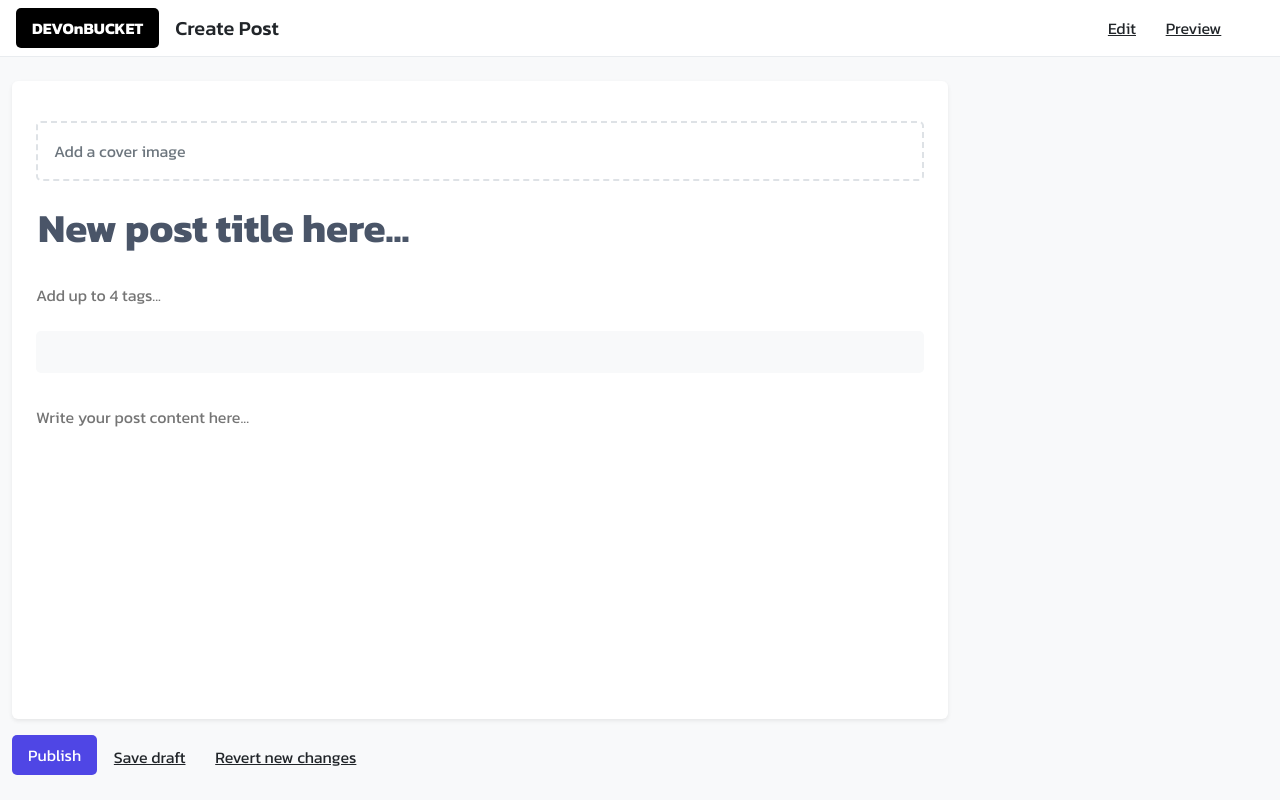
After one commit to nntch26/DevOnBucket, a Django app: page /createpost/ in a window 1280 px wide. The commit adds this page. Run offline with Django 5.2, Linux system fonts and the light colour scheme; some libraries are stand-ins or nearby versions.

Commit message:
post page

```diff
--- a/myproject/myapp/static/style.css
+++ b/myproject/myapp/static/style.css
@@ -37,3 +37,110 @@
     display: inline-block;
     font-size: 14px;
 }
+
+.header {
+    background-color: white;
+    border-bottom: 1px solid #e9ecef;
+    padding: 0.5rem 1rem;
+}
+.dev-logo {
+    background-color: black;
+    color: white;
+    padding: 0.5rem 1rem;
+    font-weight: bold;
+    border-radius: 5px;
+    text-decoration: none;
+}
+.dev-logo:hover {
+    color: white;
+}
+.cover-image-btn {
+    background-color: white;
+    border: 2px dashed #dee2e6;
+    color: #6c757d;
+    padding: 1rem;
+    border-radius: 5px;
+    width: 100%;
+    text-align: left;
+    margin: 1rem 0;
+}
+.cover-image-btn:hover {
+    background-color: #f8f9fa;
+}
+.editor-toolbar {
+    background-color: #f8f9fa;
+    padding: 0.5rem;
+    border-radius: 5px;
+    margin-bottom: 1rem;
+}
+.toolbar-btn {
+    background: none;
+    border: none;
+    color: #495057;
+    padding: 0.5rem;
+    margin-right: 0.5rem;
+    border-radius: 4px;
+}
+.toolbar-btn:hover {
+    background-color: #e9ecef;
+}
+.title-input {
+    font-size: 2.5rem;
+    border: none;
+    width: 100%;
+    margin-bottom: 1rem;
+    font-weight: bold;
+    color: #2d3748;
+}
+.title-input::placeholder {
+    color: #4a5568;
+}
+.title-input:focus {
+    outline: none;
+}
+.tag-input {
+    border: none;
+    padding: 0.5rem 0;
+    width: 100%;
+    margin-bottom: 1rem;
+    color: #4a5568;
+}
+.tag-input:focus {
+    outline: none;
+}
+.content-area {
+    border: none;
+    width: 100%;
+    min-height: 300px;
+    resize: none;
+    padding: 1rem 0;
+}
+.content-area:focus {
+    outline: none;
+}
+.publish-btn {
+    background-color: #4F46E5;
+    color: white;
+    border: none;
+    padding: 0.5rem 1rem;
+    border-radius: 5px;
+}
+.publish-btn:hover {
+    background-color: #4338CA;
+}
+.tips-section {
+    background-color: #f8f9fa;
+    padding: 1.5rem;
+    border-radius: 5px;
+}
+.tips-section h5 {
+    color: #2d3748;
+    margin-bottom: 1rem;
+}
+.tips-section ul {
+    padding-left: 1.2rem;
+}
+.tips-section li {
+    color: #4a5568;
+    margin-bottom: 1rem;
+}
--- a/myproject/myapp/templates/layout.html
+++ b/myproject/myapp/templates/layout.html
@@ -34,7 +34,7 @@
     {% block navbar %}
     <nav class="navbar navbar-expand-lg navbar-light bg-white border-bottom">
         <div class="container-fluid px-4">
-            <a href="">DevOnBucket</a>
+            <a href="{% url 'index' %}" class="dev-logo me-3">DEVOnBUCKET</a>
             <button class="navbar-toggler" type="button" data-bs-toggle="collapse" data-bs-target="#navbarNav">
                 <span class="navbar-toggler-icon"></span>
             </button>
@@ -61,7 +61,7 @@
                 </ul>
                 <div class="d-flex align-items-center">
                     <button class="btn btn-outline-dark me-2">Sign in</button>
-                    <button class="btn btn-primary">Write</button>
+                    <a href="{% url 'createpost' %}" class="dev-logo">Create Post </a>
                 </div>
             </div>
         </div>
--- /dev/null
+++ b/myproject/myapp/templates/post.html
@@ -0,0 +1,65 @@
+{% extends 'layout.html' %}
+{% load static %}
+{% load crispy_forms_tags %}
+
+{% block title %} Create Post {% endblock title %}
+
+{% block navbar %}
+<header class="header d-flex justify-content-between align-items-center">
+    <div class="d-flex align-items-center">
+        <a href="{% url 'index' %}" class="dev-logo me-3">DEVOnBUCKET</a>
+        <h5 class="mb-0">Create Post</h5>
+    </div>
+    <div>
+        <button class="btn btn-link text-dark">Edit</button>
+        <button class="btn btn-link text-dark">Preview</button>
+        <button class="btn btn-link text-dark"><i class="fas fa-times"></i></button>
+    </div>
+</header>
+{% endblock navbar%}
+
+
+{% block content %}
+
+<body class="bg-light">
+
+
+    <div class="container-fluid py-4">
+        <div class="row">
+            <div class="col-md-9">
+                <div class="bg-white p-4 rounded shadow-sm">
+                    <button class="cover-image-btn">
+                        Add a cover image
+                    </button>
+
+                    <input type="text" class="title-input" placeholder="New post title here...">
+                    <input type="text" class="tag-input" placeholder="Add up to 4 tags...">
+
+                    <div class="editor-toolbar">
+                        <button class="toolbar-btn"><i class="fas fa-bold"></i></button>
+                        <button class="toolbar-btn"><i class="fas fa-italic"></i></button>
+                        <button class="toolbar-btn"><i class="fas fa-link"></i></button>
+                        <button class="toolbar-btn"><i class="fas fa-list-ul"></i></button>
+                        <button class="toolbar-btn"><i class="fas fa-list-ol"></i></button>
+                        <button class="toolbar-btn"><i class="fas fa-heading"></i></button>
+                        <button class="toolbar-btn"><i class="fas fa-quote-right"></i></button>
+                        <button class="toolbar-btn"><i class="fas fa-code"></i></button>
+                        <button class="toolbar-btn"><i class="fas fa-code-branch"></i></button>
+                        <button class="toolbar-btn"><i class="fas fa-bolt"></i></button>
+                        <button class="toolbar-btn"><i class="fas fa-image"></i></button>
+                        <button class="toolbar-btn float-end"><i class="fas fa-ellipsis-h"></i></button>
+                    </div>
+
+                    <textarea class="content-area" placeholder="Write your post content here..."></textarea>
+                </div>
+
+                <div class="mt-3">
+                    <button class="publish-btn">Publish</button>
+                    <button class="btn btn-link text-dark">Save draft</button>
+                    <button class="btn btn-link text-dark">Revert new changes</button>
+                </div>
+            </div>
+
+        </div>
+    </div>
+{% endblock content %}
--- a/myproject/myapp/urls.py
+++ b/myproject/myapp/urls.py
@@ -11,4 +11,6 @@ urlpatterns = [
     path("logout/", views.LogoutView.as_view(), name="logout"),
     path("register/", views.RegisterView.as_view(), name="register"),
 
+    path("createpost/", views.CreatepostView.as_view(), name="createpost"),
+
 ]
--- a/myproject/myapp/views.py
+++ b/myproject/myapp/views.py
@@ -72,3 +72,12 @@ class LogoutView(View):
     def get(self, request):
         logout(request)
         return redirect('index')
+
+
+
+class CreatepostView(View):
+
+    template_name = "post.html"
+    def get(self, request):
+
+        return render(request, self.template_name)
```
Also changed, not shown: myproject/myapp/templates/sidenav.html (deleted, +0 -40 lines).
